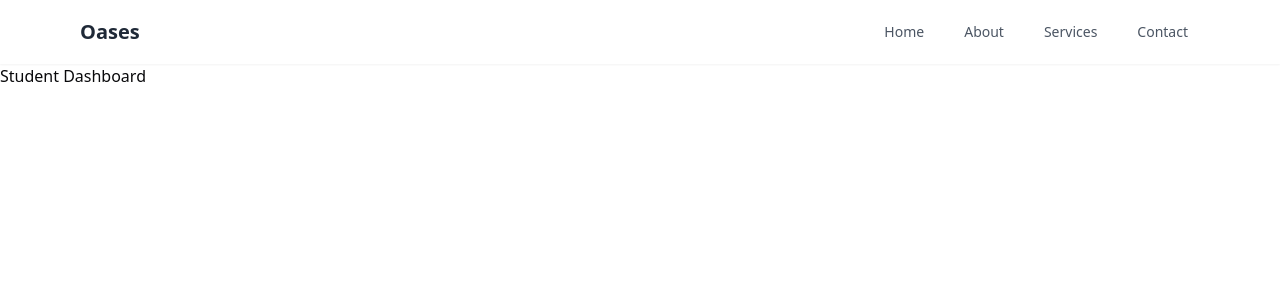
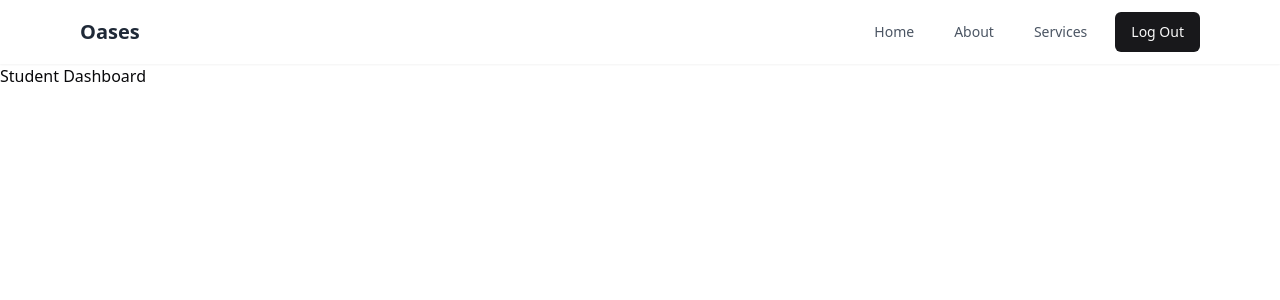
Before and after one commit to Dima-salang/oases_next, a Next.js app: page /student_dashboard in a window 1280 px wide. Shown: the top 300 px of the page. Built offline with nearby package versions, Linux system fonts and the light colour scheme.

Commit message:
added signout button

```diff
--- /dev/null
+++ b/src/app/_components/LogOutButton.tsx
@@ -0,0 +1,8 @@
+"use client";
+import { Button } from "@/components/ui/button";
+import { signOut } from "next-auth/react";
+export default function LogOutButton () {
+    return (
+        <Button onClick={() => signOut()}>Log Out</Button>
+    )
+}
--- a/src/app/_components/NavBar.tsx
+++ b/src/app/_components/NavBar.tsx
@@ -1,5 +1,9 @@
+
+
+import { Button } from "@/components/ui/button";
 import Link from "next/link";
-
+import { signOut } from "@/auth";
+import LogOutButton from "./LogOutButton";
 
 export default function NavBar() {
     return (
@@ -28,12 +32,7 @@ export default function NavBar() {
                   >
                     Services
                   </Link>
-                  <Link
-                    href="/contact"
-                    className="text-gray-600 hover:text-gray-900 px-3 py-2 rounded-md text-sm font-medium"
-                  >
-                    Contact
-                  </Link>
+                  <LogOutButton />
                 </div>
               </div>
             </div>
--- a/src/app/layout.tsx
+++ b/src/app/layout.tsx
@@ -1,6 +1,7 @@
 import type { Metadata } from "next";
 import "./globals.css";
 import NavBar from "./_components/NavBar";
+
 
 
 export const metadata: Metadata = {
```
